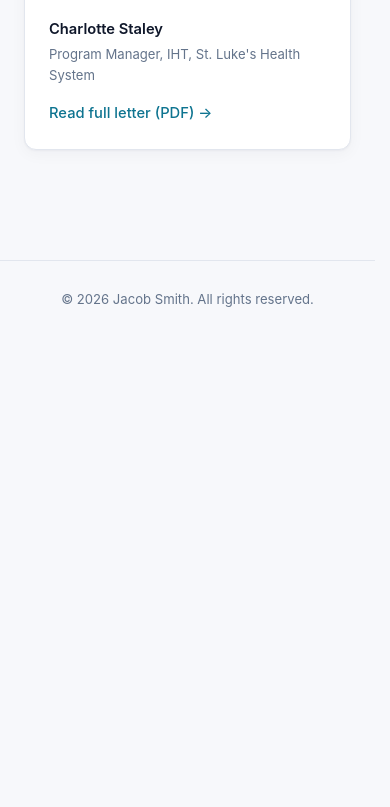
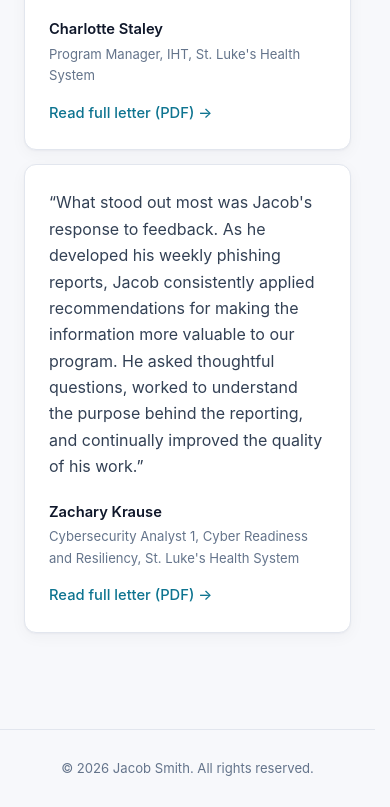
Before and after one commit to j-smith05/jacob-portfolio, a plain HTML site: page pages/about.html in a window 390 px wide. Shown: the part 6177-6984 px from the top of the page. Before the commit the page ends 6516 px from the top, so only its background shows below. Drawn offline with Linux system fonts and the light colour scheme.

Commit message:
Add Zachary Krause's recommendation letter
Fills the third letter slot on the about page and adds a third quote
card to the homepage. The site copy removes his phone number; both
emails stay.

Co-Authored-By: Claude Opus 5.5 <noreply@anthropic.com>

```diff
--- a/pages/about.html
+++ b/pages/about.html
@@ -228,8 +228,14 @@
         </div>
         <a class="btn-link" href="../files/recommendation-letter-staley.pdf" target="_blank" rel="noopener noreferrer">Read full letter (PDF) &rarr;</a>
       </div>
-      <!-- Empty slot keeps the grid spacing for the third letter: replace it with a .rec-card like the ones above and put its PDF in files/ -->
-      <div class="rec-slot" aria-hidden="true"></div>
+      <div class="rec-card">
+        <p class="quote">What stood out most was Jacob's response to feedback. As he developed his weekly phishing reports, Jacob consistently applied recommendations for making the information more valuable to our program. He asked thoughtful questions, worked to understand the purpose behind the reporting, and continually improved the quality of his work.</p>
+        <div class="rec-author">
+          <strong>Zachary Krause</strong>
+          <span>Cybersecurity Analyst 1, Cyber Readiness and Resiliency, St. Luke's Health System</span>
+        </div>
+        <a class="btn-link" href="../files/recommendation-letter-krause.pdf" target="_blank" rel="noopener noreferrer">Read full letter (PDF) &rarr;</a>
+      </div>
     </div>
   </main>
 
```
Also changed, not shown: index.html (+7 -0 lines), 1 other file.
